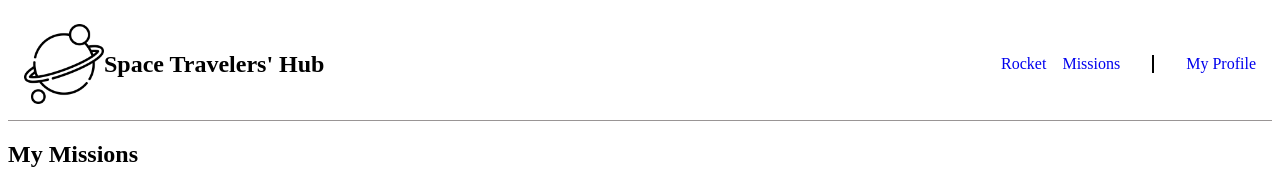
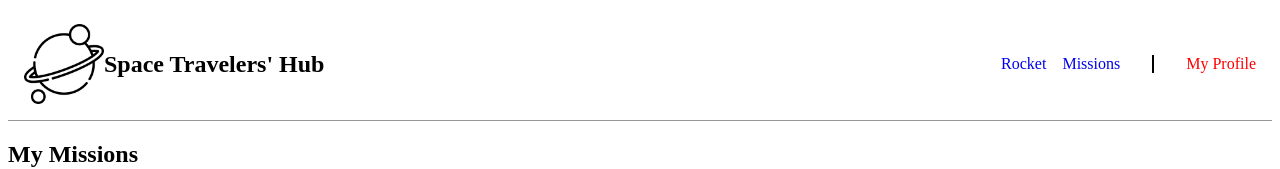
Before and after one commit to Dmambo/react-group-kanban, a React (Create React App) app: page /profile in a window 1280 px wide. Shown: the top 169 px of the page. Built offline with nearby package versions, Linux system fonts and the light colour scheme.

Commit message:
Fix the my profile mission issue

```diff
--- a/src/components/Missions/Missions.css
+++ b/src/components/Missions/Missions.css
@@ -1,3 +1,7 @@
+.active {
+  color: red;
+}
+
 .table {
   margin: 2rem 0;
   border-collapse: collapse;
--- a/src/components/MyProfile/MyProfile.js
+++ b/src/components/MyProfile/MyProfile.js
@@ -2,7 +2,7 @@ import React from 'react';
 import { useSelector } from 'react-redux';
 
 const MyProfile = () => {
-  const missions = useSelector((state) => state.missions);
+  const missions = useSelector((state) => state.missionsReducer.missions);
   const rockets = useSelector((state) => state.rockets);
   const reservedMissions = Array.isArray(missions)
     ? missions.filter((mission) => mission.reserved)
@@ -15,7 +15,7 @@ const MyProfile = () => {
       <h2>My Missions</h2>
       <ul>
         {reservedMissions.map((mission) => (
-          <li key={mission.id}>{mission.name}</li>
+          <li key={mission.mission_id}>{mission.mission_name}</li>
         ))}
       </ul>
       <h2>My Rockets</h2>
```
